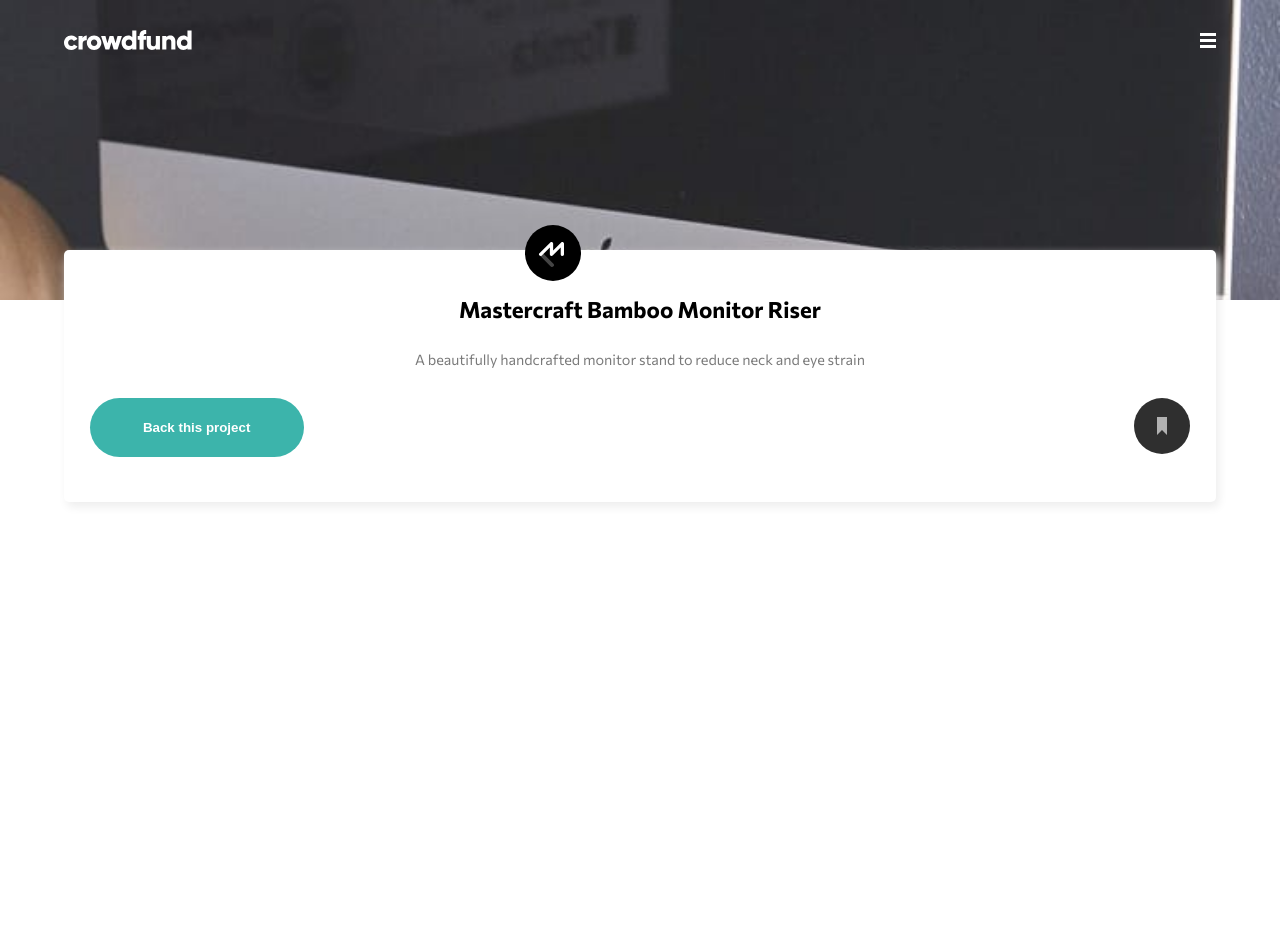
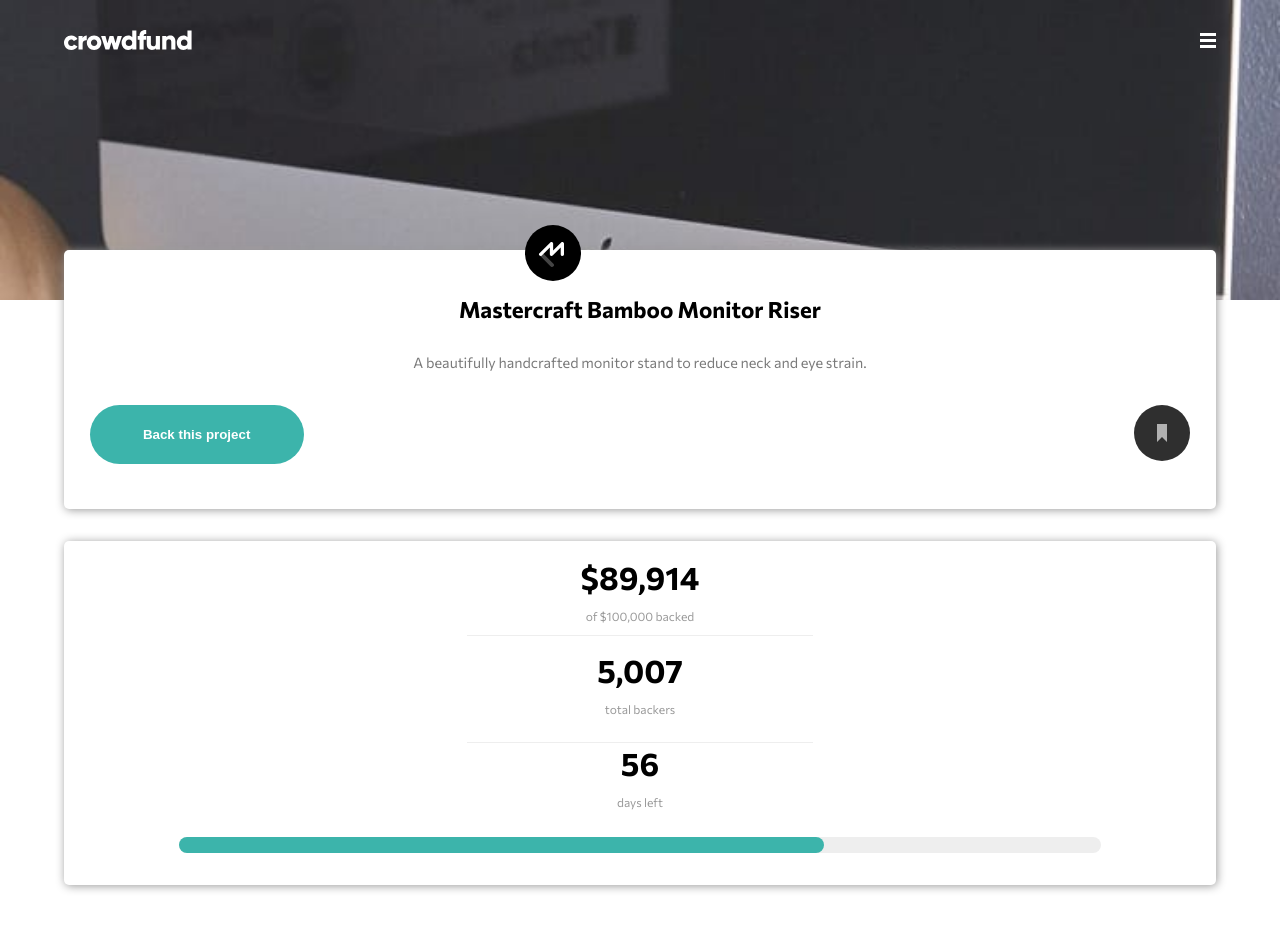
Before and after one commit to OscarAnillo/crowd-funding-fe, a React (Create React App) app: page / in a window 1280 px wide. Shown: the top 930 px of the page. Before the commit the page ends 800 px from the top, so only its background shows below. Built offline with nearby package versions, Linux system fonts and the light colour scheme.

Commit message:
add numbers component, update css

```diff
--- a/src/App.css
+++ b/src/App.css
@@ -45,7 +45,7 @@
   background-color: #fff;
   padding: 2.8em 1.6em;
   border-radius: 5px;
-  box-shadow: 3px 5px 10px #eee;
+  box-shadow: 1px 1px 10px #999;
 }
 
 .main-innner-div .img-master {
@@ -62,6 +62,7 @@
   font-weight: 400;
   font-size: .9rem;
   color: hsl(0, 0%, 48%);
+  line-height: 25px;
   padding-bottom: 2.1em;
 }
 .main-inner-row {
@@ -80,3 +81,47 @@
   border: none;
   background: transparent;
 }
+
+/* Numbers component */
+.numbers {
+  margin-top: 2em;
+  border-radius: 5px;
+  box-shadow: 1px 1px 10px #999;
+  padding: 1em 0;
+}
+.numbers div:nth-child(2) {
+  border: none;
+  border-top: 1px solid #eee;
+  border-bottom: 1px solid #eee;
+  padding: .9em 0;
+  width: 30%;
+  margin: auto;
+}
+
+.numbers-row {
+  display: block;
+}
+.numbers-row h1 {
+  color: hsl(0, 0%, 0%);
+  font-weight: 700;
+}
+.numbers-row p {
+  font-weight: 400;
+  font-size: 12px;
+  color: rgb(154, 154, 154);
+  padding: 1em 0;
+}
+
+progress {
+  border: none;
+  width: 80%;
+  margin: 1em 0;
+}
+progress[value]::-webkit-progress-bar {
+  background-color: #eee;
+  border-radius: 10px;
+}
+progress[value]::-webkit-progress-value {
+  background-color: rgb(60 ,180, 171);
+  border-radius: 10px;
+}
--- a/src/Components/main-component.js
+++ b/src/Components/main-component.js
@@ -1,9 +1,11 @@
 import MastercraftComponent from "./mastercraft-component";
+import NumbersComponent from "./numbers-component";
 
 export default function MainComponent(){
     return (
         <main className="main">
             <MastercraftComponent />
+            <NumbersComponent />
         </main>
     )
 }
--- a/src/Components/mastercraft-component.js
+++ b/src/Components/mastercraft-component.js
@@ -4,7 +4,7 @@ export default function MastercraftComponent(){
                 <div className="main-innner-div">
                     <img src="/images/logo-mastercraft.svg" alt="" className="img-master"/>
                     <h1>Mastercraft Bamboo Monitor Riser</h1>
-                    <p>A beautifully handcrafted monitor stand to reduce neck and eye strain</p>
+                    <p>A beautifully handcrafted monitor stand to reduce neck and eye strain.</p>
                     <div className="main-inner-row">
                         <button className="cyan-btn">Back this project</button>
                         <button className="bookmark-btn"><img src="/images/icon-bookmark.svg" alt=""/></button>
--- /dev/null
+++ b/src/Components/numbers-component.js
@@ -0,0 +1,21 @@
+export default function NumbersComponent(){
+    return (
+        <div className="numbers">
+            <div className="numbers-row">
+                <div>
+                    <h1>$89,914</h1>
+                    <p>of $100,000 backed</p>
+                </div>
+                <div>
+                    <h1>5,007</h1>
+                    <p>total backers</p>
+                </div>
+                <div>
+                    <h1>56</h1>
+                    <p>days left</p>
+                </div>
+            </div>
+            <progress max="100" value="70">70%</progress>
+        </div>
+    )
+}
```
